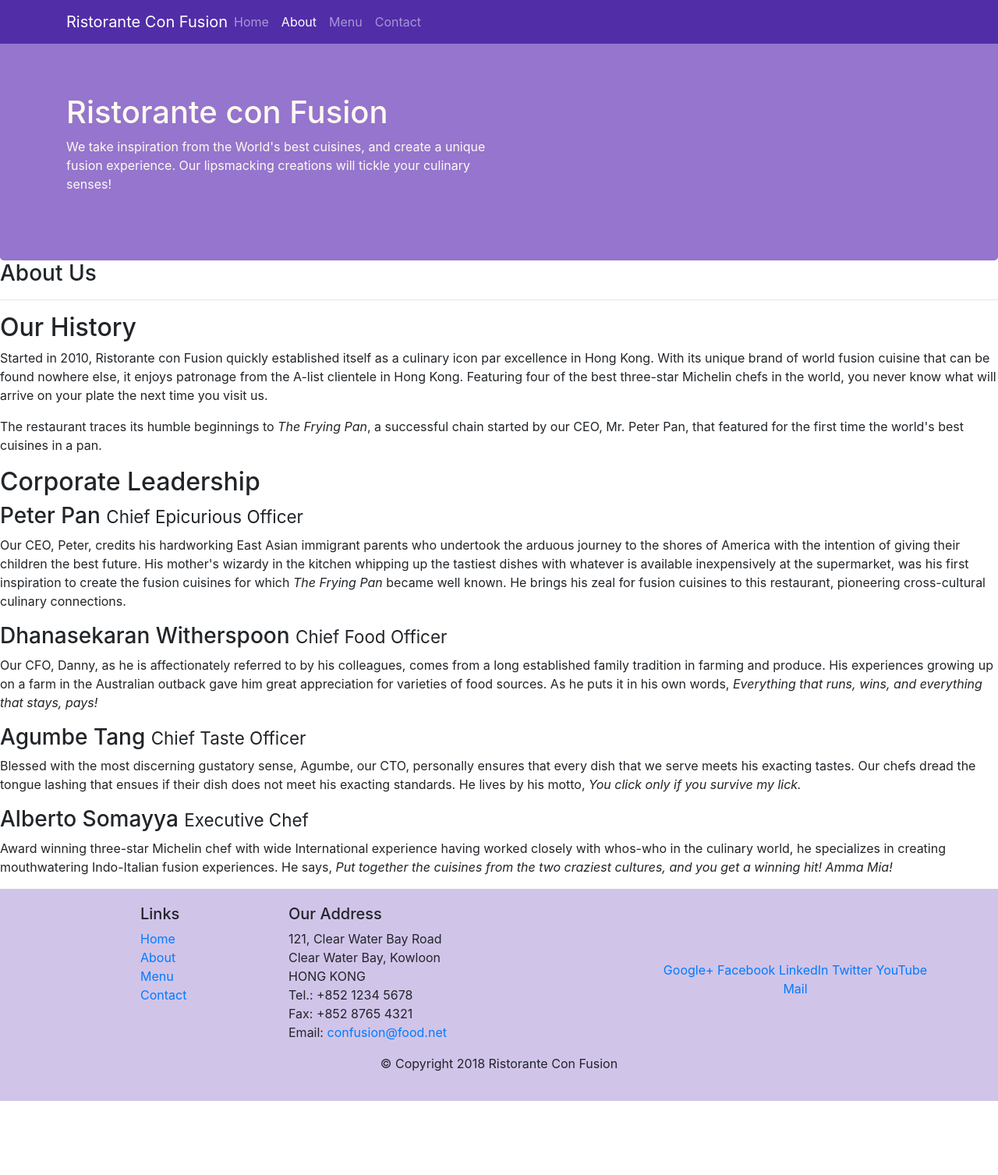
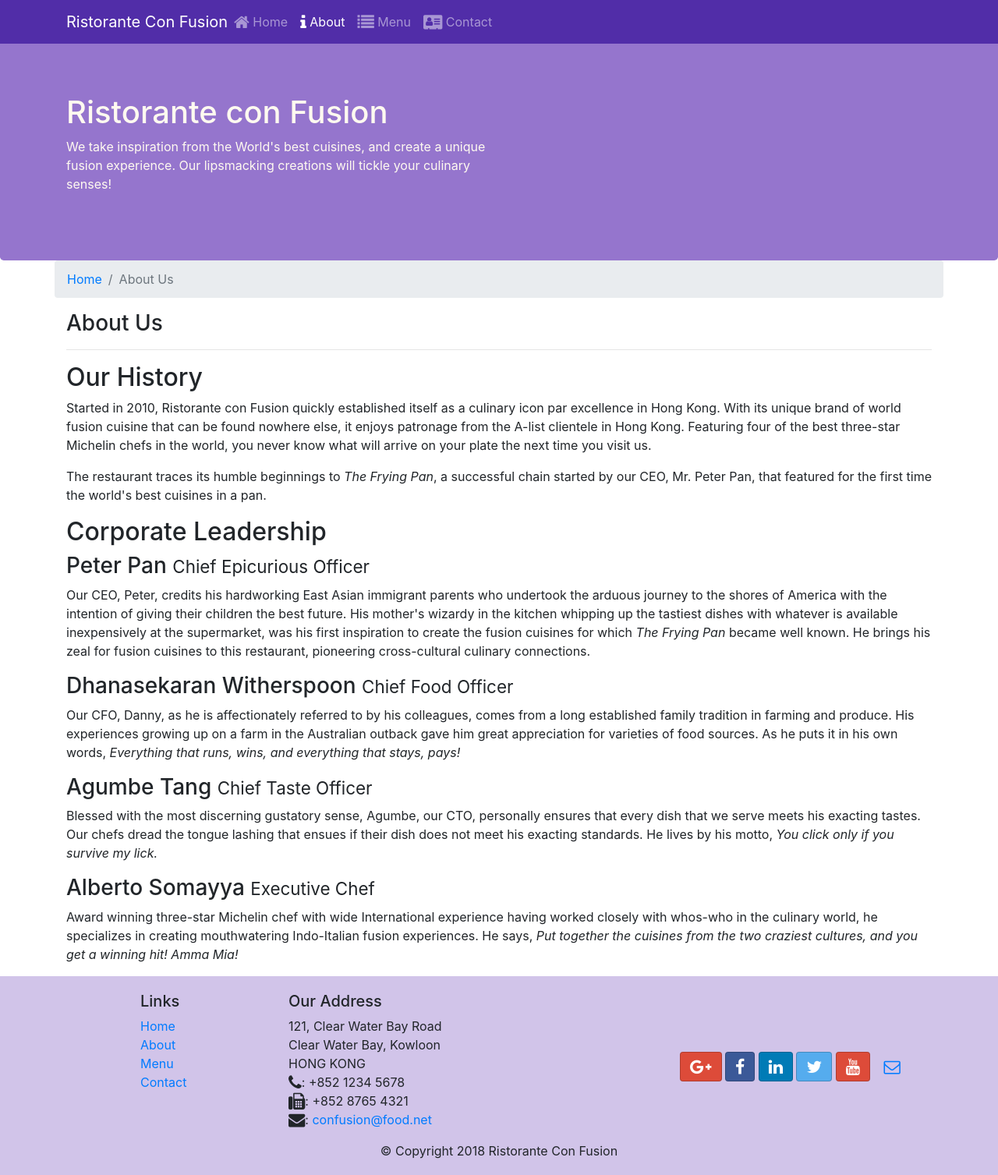
Before and after one commit to ThinhGH/ThinhGH, a website: page aboutus.html in a window 1280 px wide. Shown: the whole page at 78% size. Before the commit the page ends 1412 px from the top, so only its background shows below. Drawn offline with nearby package versions, Linux system fonts and the light colour scheme.

Commit message:
Icon Font

```diff
--- a/aboutus.html
+++ b/aboutus.html
@@ -9,6 +9,8 @@
 
 <!-- Bootstrap CSS -->
 <link rel="stylesheet" href="node_modules/bootstrap/dist/css/bootstrap.min.css">
+<link rel="stylesheet" href="node_modules/font-awesome/css/font-awesome.min.css">
+<link rel="stylesheet" href="node_modules/bootstrap-social/bootstrap-social.css">
 <link rel="stylesheet" href="css/style.css">
     <title>Ristorante Con Fusion: About Us</title>
 
@@ -23,10 +25,10 @@
             <a class="navbar-brand mr-auto" href="#">Ristorante Con Fusion</a>
             <div class="collapse navbar-collapse" id="Navbar">
                 <ul class="navbar-nav mr-auto">
-                    <li class="navbar-item"><a class="nav-link" href ="./index.html">Home</a></li>
-                    <li class="navbar-item active"><a class="nav-link" href ="#">About</a></li>
-                    <li class="navbar-item"><a class="nav-link" href ="#">Menu</a></li>
-                    <li class="navbar-item"><a class="nav-link" href ="#">Contact</a></li>
+                    <li class="nav-item"><a class="nav-link" href="./index.html"><span class="fa fa-home fa-lg"></span> Home</a></li>
+                    <li class="nav-item active"><a class="nav-link" href="#"><span class="fa fa-info fa-lg"></span> About</a></li>
+                    <li class="nav-item"><a class="nav-link" href="#"><span class="fa fa-list fa-lg"></span> Menu</a></li>
+                    <li class="nav-item"><a class="nav-link" href="#"><span class="fa fa-address-card fa-lg"></span> Contact</a></li>
                 </ul>
             </div>
         </div>
@@ -44,9 +46,13 @@
         </div>
     </header>
 
-    <div>
-        <div>
-            <div>
+    <div class="container">
+        <div class="row">
+            <ol class="col-12 breadcrumb">
+                <li class="breadcrumb-item"><a href="./index.html">Home</a></li>
+                <li class="breadcrumb-item active">About Us</a></li>
+            </ol>
+            <div class="col-12">
                <h3>About Us</h3>
                <hr>
             </div>
@@ -97,19 +103,19 @@
 		              121, Clear Water Bay Road<br>
 		              Clear Water Bay, Kowloon<br>
 		              HONG KONG<br>
-		              Tel.: +852 1234 5678<br>
-		              Fax: +852 8765 4321<br>
-		              Email: <a href="mailto:confusion@food.net">confusion@food.net</a>
+		              <i class="fa fa-phone fa-lg"></i>: +852 1234 5678<br>
+		              <i class="fa fa-fax fa-lg"></i>: +852 8765 4321<br>
+		              <i class="fa fa-envelope fa-lg"></i>: <a href="mailto:confusion@food.net">confusion@food.net</a>
 		           </address>
                 </div>
                 <div class="col-12 col-sm-4 align-self-center">
                     <div class="text-center">
-                        <a href="http://google.com/+">Google+</a>
-                        <a href="http://www.facebook.com/profile.php?id=">Facebook</a>
-                        <a href="http://www.linkedin.com/in/">LinkedIn</a>
-                        <a href="http://twitter.com/">Twitter</a>
-                        <a href="http://youtube.com/">YouTube</a>
-                        <a href="mailto:">Mail</a>
+                        <a class="btn btb-social-icon btn-google" href="http://google.com/+"><i class="fa fa-google-plus fa-lg"></i></a>
+                        <a class="btn btb-social-icon btn-facebook" href="http://www.facebook.com/profile.php?id="><i class="fa fa-facebook fa-lg"></i></a>
+                        <a class="btn btb-social-icon btn-linkedin" href="http://www.linkedin.com/in/"><i class="fa fa-linkedin fa-lg"></i></a>
+                        <a class="btn btb-social-icon btn-twitter" href="http://twitter.com/"><i class="fa fa-twitter fa-lg"></i></a>
+                        <a class="btn btb-social-icon btn-google" href="http://youtube.com/"><i class="fa fa-youtube fa-lg"></i></a>
+                        <a class="btn btb-social-icon " href="mailto:"><i class="fa fa-envelope-o fa-lg"></i></a>
                     </div>
                 </div>
            </div>
--- a/package.json
+++ b/package.json
@@ -16,6 +16,8 @@
   "dependencies": {
     "and": "^0.0.3",
     "bootstrap": "^4.0.0",
+    "bootstrap-social": "^5.1.1",
+    "font-awesome": "^4.7.0",
     "jquery": "^3.3.1",
     "popper.js": "^1.12.9"
   }
```
Also changed, not shown: index.html (+15 -13 lines), 1 other file.
